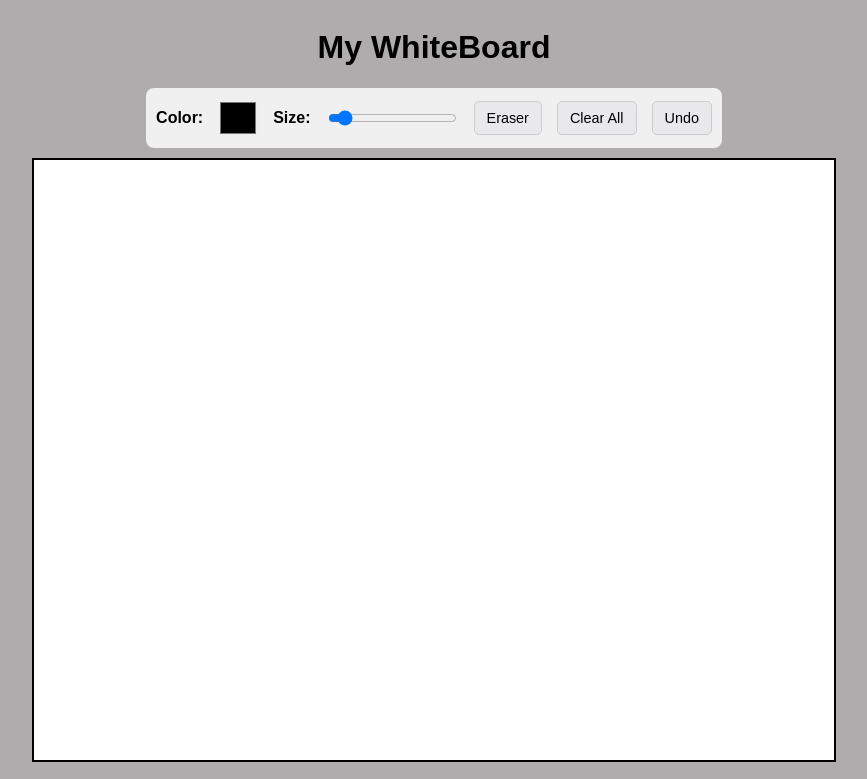
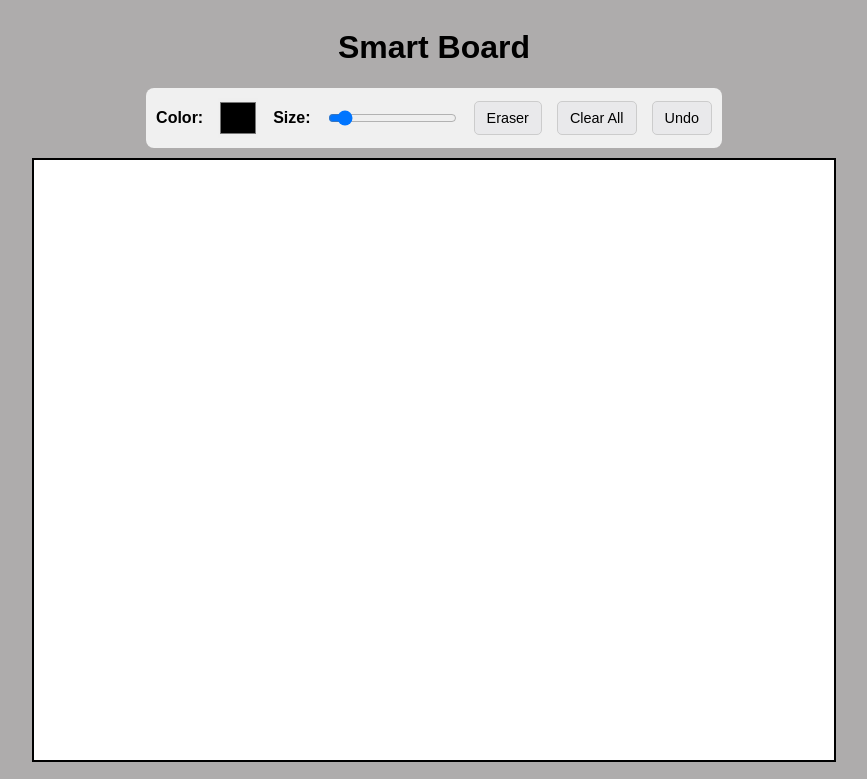
Before and after one commit to Artham001/CollabSketch, a website: page public/index.html in a window 1280 px wide. Shown: the top 779 px of the page, without its empty margins (206-1073 px from the left). Drawn offline with nearby package versions, Linux system fonts and the light colour scheme; no server answers.

Commit message:
Changed the name to smart board

```diff
--- a/public/index.html
+++ b/public/index.html
@@ -7,7 +7,7 @@
     <link rel="stylesheet" href="styles.css">
 </head>
 <body>
-    <h1>My WhiteBoard</h1>
+    <h1>Smart Board</h1>
 
       <div class="toolbar">
         <label for="colorPicker">Color:</label>
```
